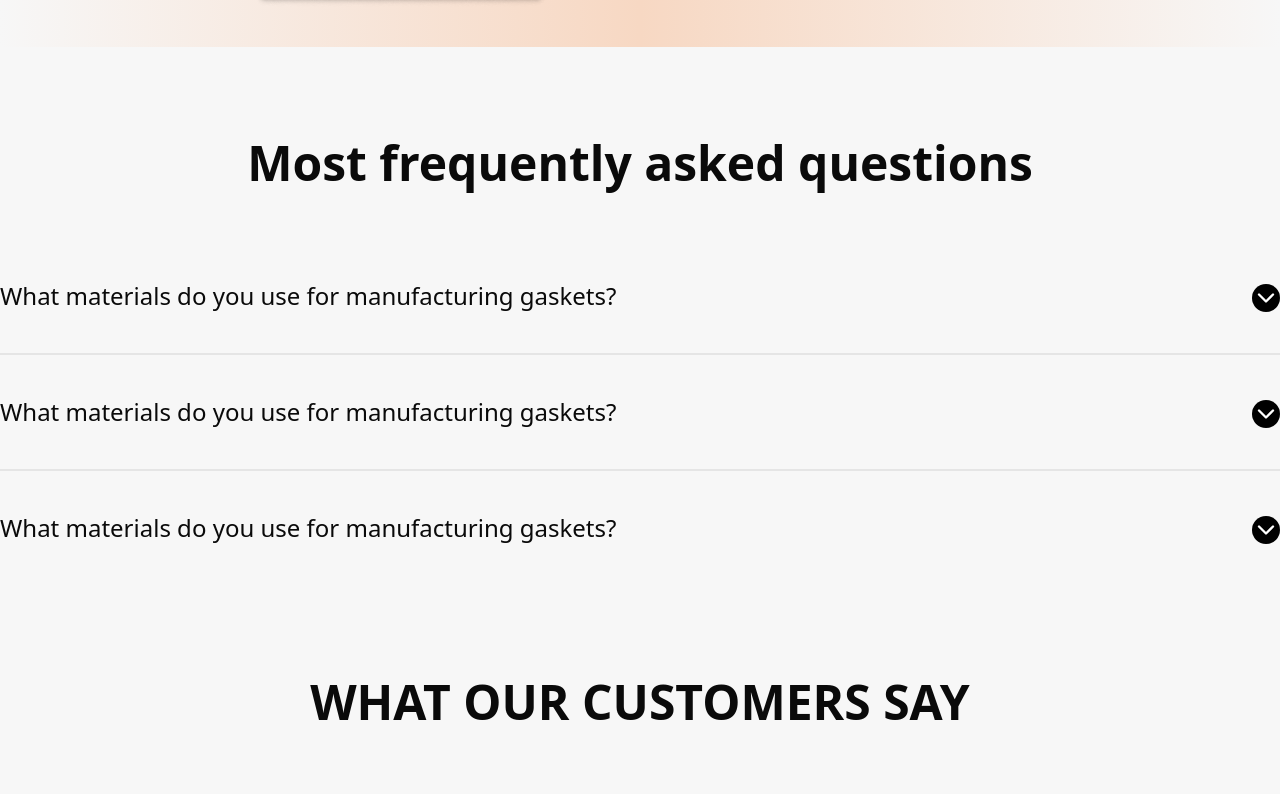
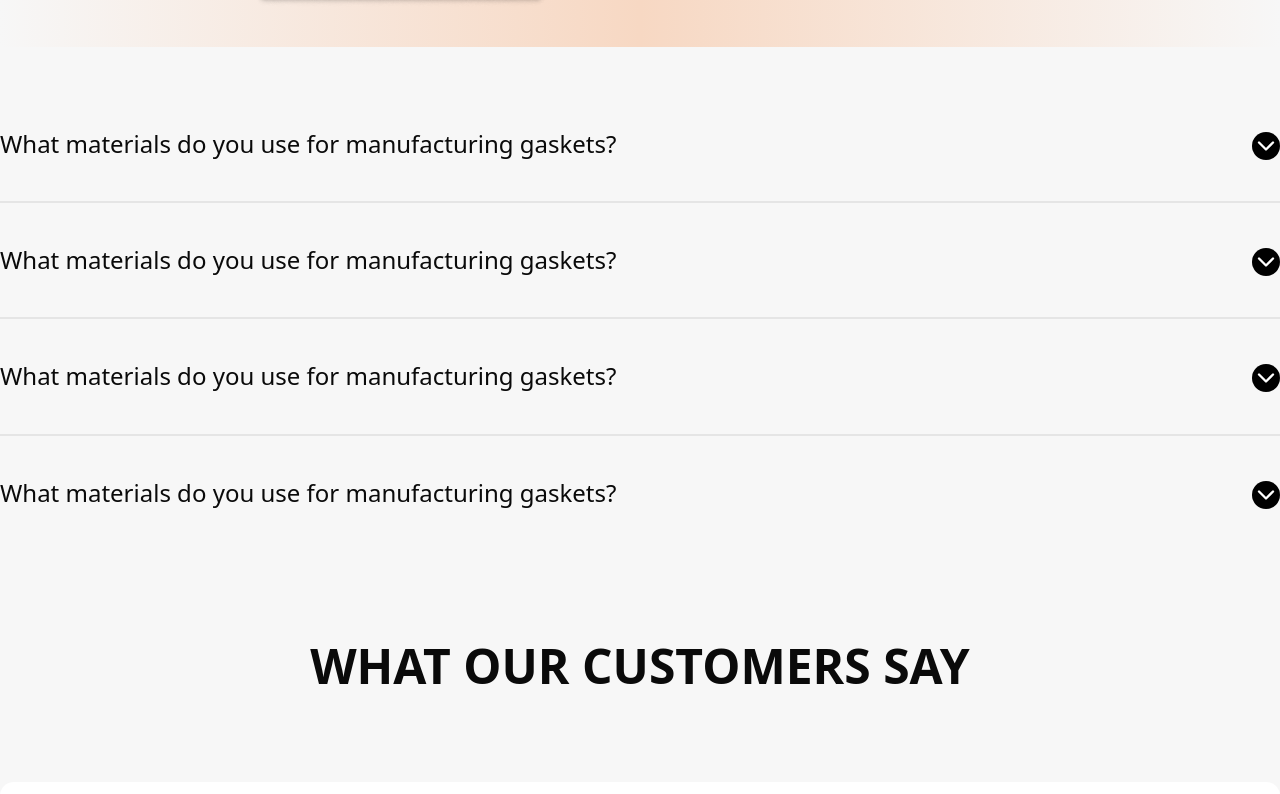
Before and after one commit to shukumar-542/my-gasket, a Next.js app: page / in a window 1280 px wide. Shown: the part 3746-4540 px from the top of the page. Built offline with nearby package versions, Linux system fonts and the light colour scheme.

Commit message:
Implement faq page

```diff
--- a/src/app/(withCommonLayout)/about-us/page.tsx
+++ b/src/app/(withCommonLayout)/about-us/page.tsx
@@ -6,7 +6,7 @@ import about3 from "../../../assets/about3.png";
 import Image from "next/image";
 const AboutUsPage = () => {
   return (
-    <div className=" mt-8">
+    <div className=" mt-20 ">
       <div className="mt-8 relative ">
         <Image
           className="w-full h-[400px] object-cover"
--- /dev/null
+++ b/src/app/(withCommonLayout)/faqs/page.tsx
@@ -0,0 +1,47 @@
+import Image from "next/image";
+import React from "react";
+import img from "../../../assets/faq.png";
+import Faqs from "@/components/Faqs/Faqs";
+const FaqPage = () => {
+    const faqs = [
+        {
+            title : "What materials do you use for manufacturing gaskets?",
+            des : " We offer a wide range of materials for our gaskets, including rubber, silicone, cork, metal, PTFE, and various composites. The material choice depends on the application requirements such as temperature, pressure, and chemical exposure."
+        },
+        {
+            title : "What materials do you use for manufacturing gaskets?",
+            des : " We offer a wide range of materials for our gaskets, including rubber, silicone, cork, metal, PTFE, and various composites. The material choice depends on the application requirements such as temperature, pressure, and chemical exposure."
+        },
+        {
+            title : "What materials do you use for manufacturing gaskets?",
+            des : " We offer a wide range of materials for our gaskets, including rubber, silicone, cork, metal, PTFE, and various composites. The material choice depends on the application requirements such as temperature, pressure, and chemical exposure."
+        },
+        {
+            title : "What materials do you use for manufacturing gaskets?",
+            des : " We offer a wide range of materials for our gaskets, including rubber, silicone, cork, metal, PTFE, and various composites. The material choice depends on the application requirements such as temperature, pressure, and chemical exposure."
+        },
+    ]
+  return (
+    <div>
+      <div className="mt-20 relative ">
+        <Image
+          className="w-full h-[400px] object-cover"
+          src={img}
+          height={1200}
+          width={1200}
+          alt="img"
+        />
+        <div className="absolute inset-0 bg-black opacity-45"></div>
+        <p className="absolute top-1/2 left-2/12 text-white text-[40px] uppercase font-semibold">
+          FAQs
+        </p>
+      </div>
+      <h1 className="text-[48px] font-extrabold text-center py-10">
+        Most frequently asked questions
+      </h1>
+      <Faqs faqs={faqs} />
+    </div>
+  );
+};
+
+export default FaqPage;
--- a/src/app/(withCommonLayout)/page.tsx
+++ b/src/app/(withCommonLayout)/page.tsx
@@ -10,6 +10,25 @@ import CustomGasket from "@/components/CustomGasket/CustomGasket";
 import OurService from "@/components/OurService/OurService";
 import GetInTouch from "@/components/GetInTouch/GetInTouch";
 const page = () => {
+
+  const faqs = [
+    {
+        title : "What materials do you use for manufacturing gaskets?",
+        des : " We offer a wide range of materials for our gaskets, including rubber, silicone, cork, metal, PTFE, and various composites. The material choice depends on the application requirements such as temperature, pressure, and chemical exposure."
+    },
+    {
+        title : "What materials do you use for manufacturing gaskets?",
+        des : " We offer a wide range of materials for our gaskets, including rubber, silicone, cork, metal, PTFE, and various composites. The material choice depends on the application requirements such as temperature, pressure, and chemical exposure."
+    },
+    {
+        title : "What materials do you use for manufacturing gaskets?",
+        des : " We offer a wide range of materials for our gaskets, including rubber, silicone, cork, metal, PTFE, and various composites. The material choice depends on the application requirements such as temperature, pressure, and chemical exposure."
+    },
+    {
+        title : "What materials do you use for manufacturing gaskets?",
+        des : " We offer a wide range of materials for our gaskets, including rubber, silicone, cork, metal, PTFE, and various composites. The material choice depends on the application requirements such as temperature, pressure, and chemical exposure."
+    },
+]
   return (
     <>
       <div
@@ -44,7 +63,7 @@ const page = () => {
       <CustomGasket />
       <MaterialWeOffer />
       <HighPrecision />
-      <Faqs />
+      <Faqs faqs={faqs} />
       <WhatOurClientSay />
       <GetInTouch />
       <OurService />
--- a/src/app/(withCommonLayout)/terms-condition/page.tsx
+++ b/src/app/(withCommonLayout)/terms-condition/page.tsx
@@ -5,7 +5,7 @@ import Image from "next/image";
 const TermsAndConditionPage = () => {
   return (
     <div>
-      <div className="mt-8 relative ">
+      <div className="mt-20 relative ">
         <Image
           className="w-full h-[400px] object-cover"
           src={img}
--- a/src/components/Faqs/Faqs.tsx
+++ b/src/components/Faqs/Faqs.tsx
@@ -5,41 +5,36 @@ import {
   AccordionItem,
   AccordionTrigger,
 } from "@/components/ui/accordion";
-const Faqs = () => {
+
+interface Faq  {
+  title : string,
+  des : string
+}
+
+const Faqs = ({faqs} : {faqs : Faq[]}) => {
+
   return (
     <div className="container mx-auto py-10">
-      <h1 className="text-[48px] font-extrabold text-center my-10">
-        Most frequently asked questions
-      </h1>
+
 
       <Accordion type="single" collapsible>
-      <AccordionItem value="item-1" className="border-b-2">
-        <AccordionTrigger className="flex justify-between items-center w-full">
-          <span className="text-[24px]">What materials do you use for manufacturing gaskets?</span>
+      {
+          faqs?.map((faq , i)=>{
+            return(
+              <AccordionItem key={i+1} value="item-1" className="border-b-2">
+              <AccordionTrigger className="flex justify-between items-center w-full">
+                <span className="text-[24px]">{faq?.title}</span>
 
-        </AccordionTrigger>
-        <AccordionContent className="text-[#334155] text-[18px]">
-          We offer a wide range of materials for our gaskets, including rubber, silicone, cork, metal, PTFE, and various composites. The material choice depends on the application requirements such as temperature, pressure, and chemical exposure.
-        </AccordionContent>
-      </AccordionItem>
-      <AccordionItem value="item-3" className="border-b-2">
-        <AccordionTrigger className="flex justify-between items-center w-full">
-          <span className="text-[24px]">What materials do you use for manufacturing gaskets?</span>
+              </AccordionTrigger>
+              <AccordionContent className="text-[#334155] text-[18px]">
+                {faq?.des}
+              </AccordionContent>
+            </AccordionItem>
+            )
+          })
+        }
 
-        </AccordionTrigger>
-        <AccordionContent className="text-[#334155] text-[18px]">
-          We offer a wide range of materials for our gaskets, including rubber, silicone, cork, metal, PTFE, and various composites. The material choice depends on the application requirements such as temperature, pressure, and chemical exposure.
-        </AccordionContent>
-      </AccordionItem>
-      <AccordionItem value="item-2" className="border-b-2">
-        <AccordionTrigger className="flex justify-between items-center w-full">
-          <span className="text-[24px]">What materials do you use for manufacturing gaskets?</span>
 
-        </AccordionTrigger>
-        <AccordionContent className="text-[#334155] text-[18px]">
-          We offer a wide range of materials for our gaskets, including rubber, silicone, cork, metal, PTFE, and various composites. The material choice depends on the application requirements such as temperature, pressure, and chemical exposure.
-        </AccordionContent>
-      </AccordionItem>
     </Accordion>
 
     </div>
--- a/src/components/Footer/Footer.tsx
+++ b/src/components/Footer/Footer.tsx
@@ -7,6 +7,7 @@ import youtube from "../../assets/youtube.png";
 import linkdin from "../../assets/behanch.png";
 import Image from "next/image";
 import logo from "../../assets/logo.png";
+import Link from "next/link";
 const Footer = () => {
   return (
     <div
@@ -55,8 +56,10 @@ const Footer = () => {
         </div>
         <div className="space-y-5">
           <p className="text-2xl font-semibold">Legal & Policies</p>
-          <p className="">Privacy Policy</p>
-          <p className="">Terms Of Conditions</p>
+          <p className=""> <Link href={"/privacy-policy"}>Privacy Policy</Link></p>
+          <p className=""><Link href={"/terms-condition"}>Terms Of Conditions</Link></p>
+
+
         </div>
         <div className="space-y-5">
           <p className="text-2xl font-semibold">Follow Us On</p>
```
Also changed, not shown: 1 other file (tests, documents, lock files or other folders).
